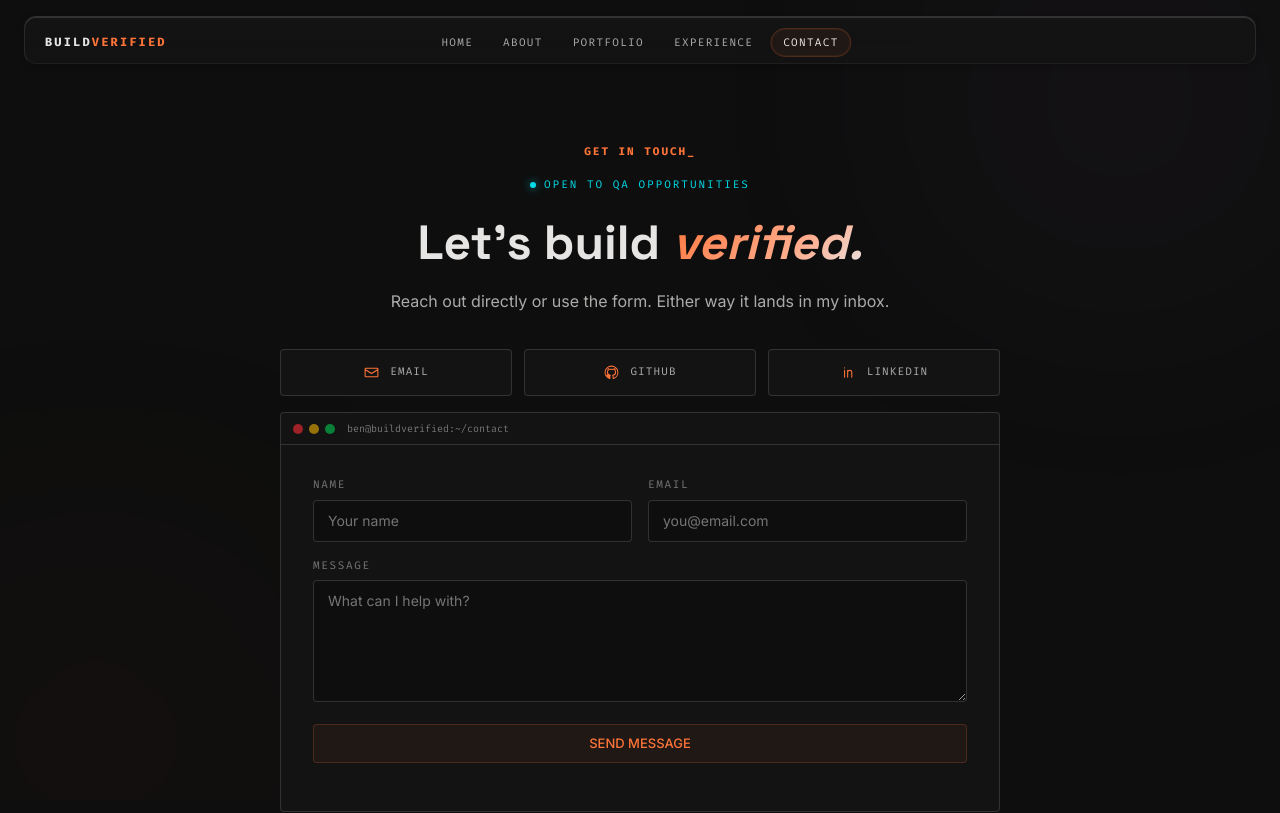
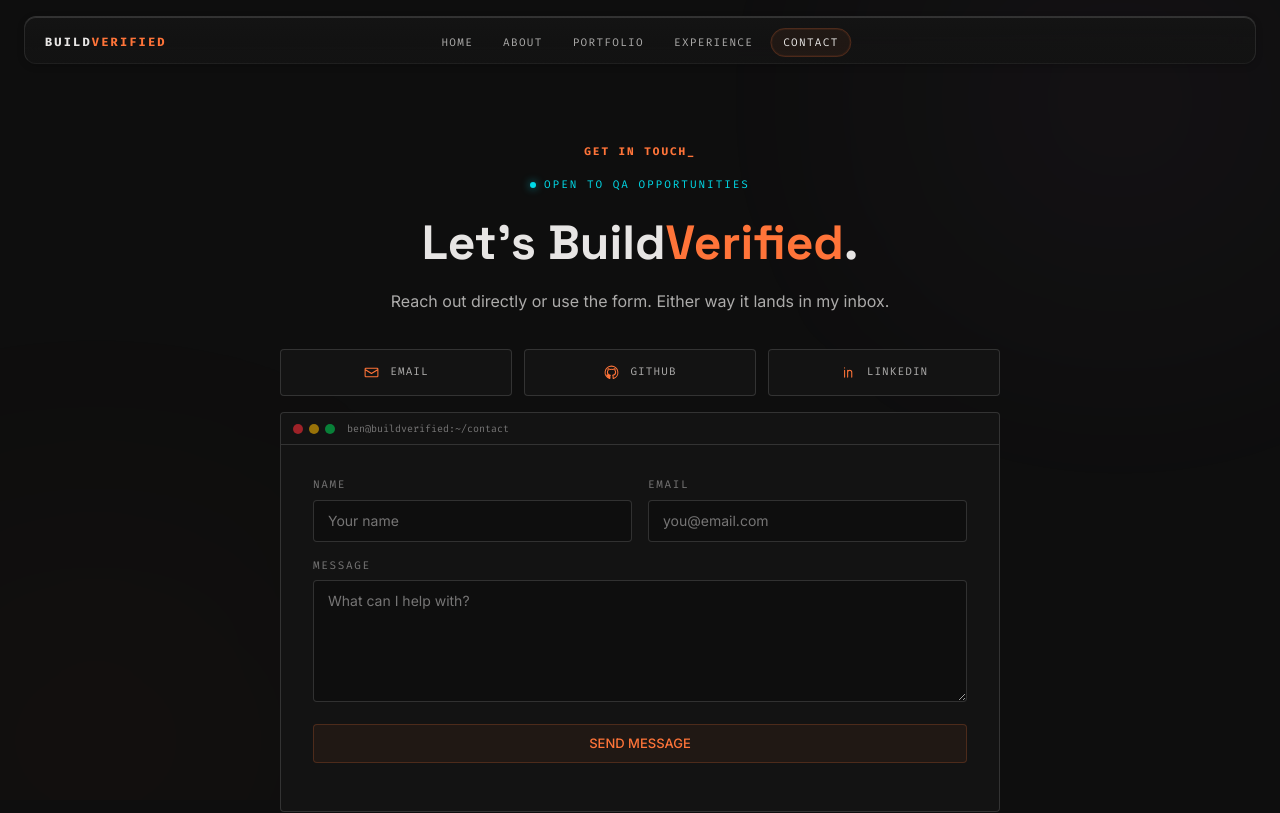
Before and after one commit to LostInTyping/BuildVerified, a Next.js app: page /contact in a window 1280 px wide. Shown: the top 813 px of the page. Built offline with nearby package versions, Linux system fonts and the light colour scheme.

Commit message:
feat(contact): style headline as BuildVerified wordmark

```diff
--- a/src/app/contact/page.tsx
+++ b/src/app/contact/page.tsx
@@ -60,8 +60,8 @@ export default function ContactPage() {
           </p>
         </div>
         <h1 className="font-display mt-5 text-4xl font-bold leading-tight sm:text-5xl">
-          Let&apos;s build{" "}
-          <span className="gradient-text-brand italic">verified.</span>
+          Let&apos;s Build
+          <span className="text-brand-primary">Verified</span>.
         </h1>
         <p className="mx-auto mt-4 max-w-lg text-text-secondary">
           Reach out directly or use the form. Either way it lands in my inbox.
```
